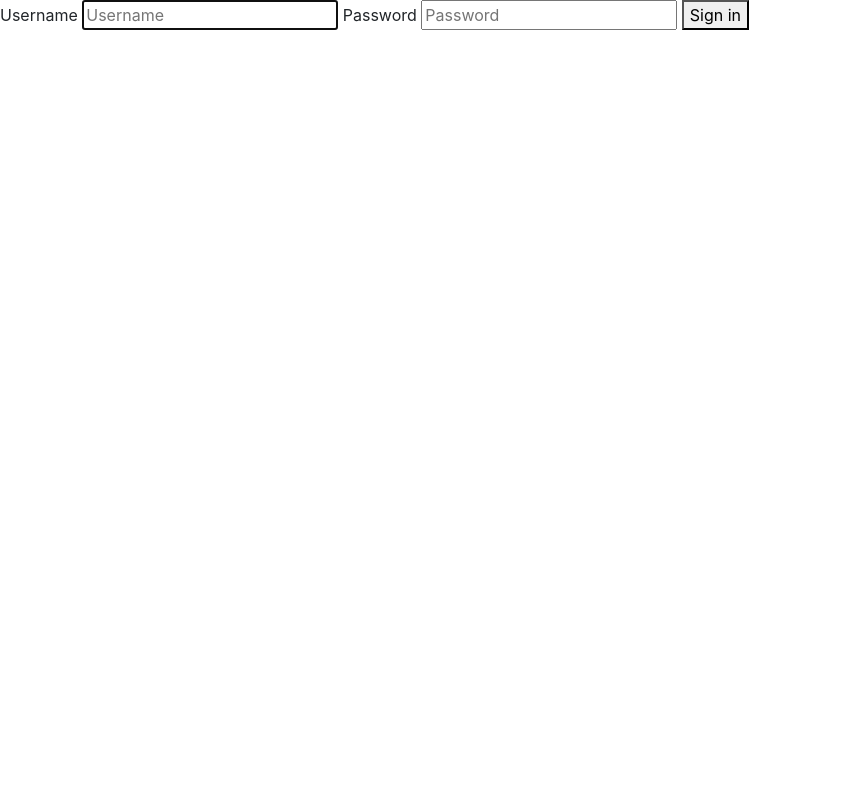
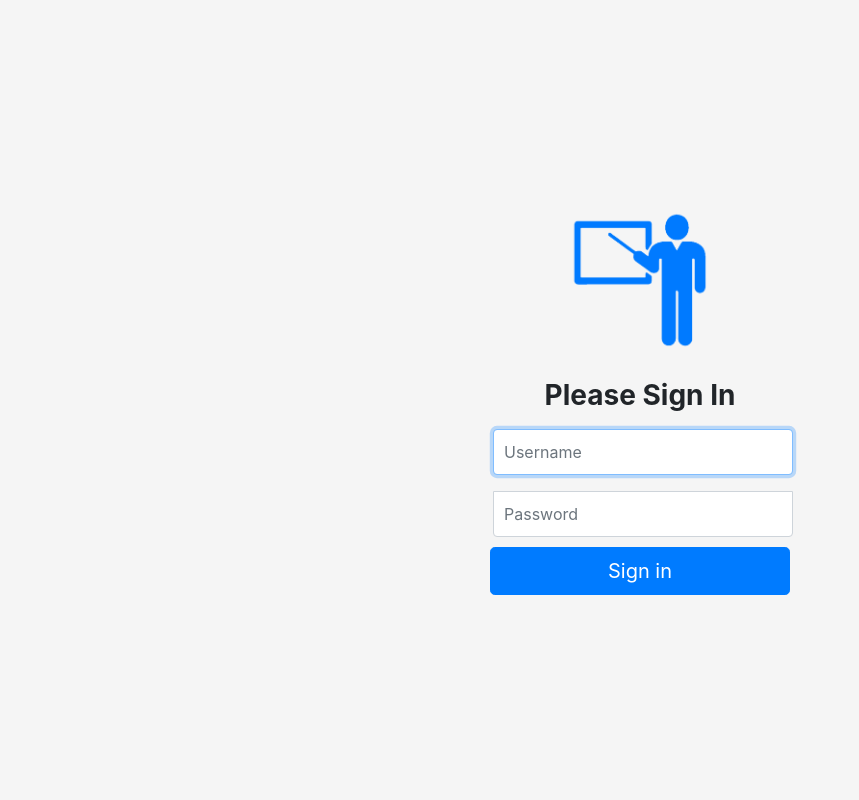
Before and after one commit to piyush-pb/ExamProct, a Django app: page /teacher_signin in a window 1280 px wide. Shown: the whole page, without its empty margins (0-859 px from the left). Run offline with Django 4.2, Linux system fonts and the light colour scheme; some libraries are stand-ins or nearby versions.

Commit message:
Add files via upload

```diff
--- a/templates/teacher_signin.html
+++ b/templates/teacher_signin.html
@@ -1,14 +1,143 @@
-<!DOCTYPE html>
+{% load static %}
+<!doctype html>
 <html lang="en">
+
 <head>
-    <meta charset="UTF-8">
-    <meta http-equiv="X-UA-Compatible" content="IE=edge">
-    <meta name="viewport" content="width=device-width, initial-scale=1.0">
-    <title>Teacher Sign In</title>
-    <link rel="stylesheet" href="https://cdn.jsdelivr.net/npm/bootstrap@4.0.0/dist/css/bootstrap.min.css" integrity="sha384-Gn5384xqQ1aoWXA+058RXPxPg6fy4IWvTNh0E263XmFcJlSAwiGgFAW/dAiS6JXm" crossorigin="anonymous">
+    <title>Teacher's LogIn</title>
+    <!-- Required meta tags -->
+    <meta charset="utf-8">
+    <meta name="viewport" content="width=device-width, initial-scale=1, shrink-to-fit=no">
+
+    <!-- Bootstrap CSS -->
+    <link rel="stylesheet" href="https://stackpath.bootstrapcdn.com/bootstrap/4.4.1/css/bootstrap.min.css"
+        integrity="sha384-Vkoo8x4CGsO3+Hhxv8T/Q5PaXtkKtu6ug5TOeNV6gBiFeWPGFN9MuhOf23Q9Ifjh" crossorigin="anonymous">
+
+
+    <style>
+        html,
+        body {
+            height: 100%;
+        }
+
+        /* ###### Nav bar ###### */
+        /*
+nav{
+    display: block;
+    width: 100%;
+    margin: 0;
+}
+
+nav ul{
+    background-color: #eee;
+    overflow: hidden;
+    margin: 0;
+    padding: 0;
+}
+
+ul.topnav li{
+    list-style: none;
+    float: left;
+}
+
+ul.topnav li.topnav-right{
+    float: right;
+}
+
+ul.topnav li a{
+    display: block;
+    text-decoration: none;
+    min-height: 16px;
+    text-align: center;
+    padding: 14px;
+    color: #666;
+}
+
+ul.topnav li a:hover{
+    background-color: #0080ff;
+    color: #fff;
+} */
+
+        body {
+            display: -ms-flexbox;
+            display: flex;
+            -ms-flex-align: center;
+            align-items: center;
+            padding-top: 40px;
+            padding-bottom: 40px;
+            background-color: #f5f5f5;
+        }
+
+        .form-signin {
+            width: 100%;
+            max-width: 330px;
+            padding: 15px;
+            margin: auto;
+        }
+
+        .form-signin .checkbox {
+            font-weight: 400;
+        }
+
+        .form-signin .form-control {
+            margin: 16px 3px;
+            position: relative;
+            box-sizing: border-box;
+            height: auto;
+            padding: 10px;
+            font-size: 16px;
+        }
+
+        .form-signin .form-control:focus {
+            z-index: 2;
+        }
+
+        .form-signin input[type="email"] {
+            margin-bottom: -1px;
+            border-bottom-right-radius: 0;
+            border-bottom-left-radius: 0;
+        }
+
+        .form-signin input[type="password"] {
+            margin-bottom: 10px;
+            border-top-left-radius: 0;
+            border-top-right-radius: 0;
+        }
+
+        .bd-placeholder-img {
+            font-size: 1.125rem;
+            text-anchor: middle;
+            -webkit-user-select: none;
+            -moz-user-select: none;
+            -ms-user-select: none;
+            user-select: none;
+        }
+
+        @media (min-width: 768px) {
+            .bd-placeholder-img-lg {
+                font-size: 3.5rem;
+            }
+        }
+    </style>
+    <!-- Custom styles for this template -->
+    <link href="signin.css" rel="stylesheet">
+
+    <!-- FONT -->
+    <link rel="preconnect" href="https://fonts.googleapis.com">
+    <link rel="preconnect" href="https://fonts.gstatic.com" crossorigin>
+    <link href="https://fonts.googleapis.com/css2?family=Ubuntu:wght@300;400&display=swap" rel="stylesheet">
+
 </head>
-<body>
-    <form method="post" action="/teacher_signin">
+
+<body class="text-center" font-family: 'Ubuntu' , sans-serif;>
+    <!-- <nav>
+        <ul class="topnav">
+            <li><a href="#home">EXAMPROCTOR</a></li>
+            <li class="topnav-right"><a href="#about">About</a></li>
+            <li class="topnav-right"><a href="#contact">Contact</a></li>
+        </ul>
+    </nav>
+    <hr> -->
+    <form class="form-signin" method="post" action="/teacher_signin">
         {% csrf_token %}
         {% for message in messages %}
             <div class= "alert alert-danger alert-dismissible fade show" role="alert">
@@ -18,15 +147,21 @@
                 </button>
             </div>
         {% endfor %}
-
-        <label for="inputEmail">Username</label>
-        <input type="username" id="inputEmail" name="username" placeholder="Username" required autofocus>
-        <label for="inputPassword">Password</label>
-        <input type="password" id="inputPassword" name="password" placeholder="Password" required >
-        <button type="submit">Sign in</button>
-
+        <img class="mb-4" src="{% static 'images/teacher.png' %}" alt="" width="150" height="150">
+        <h1 class="h3 mb-3 font-weight-normal"><b>Please Sign In</b></h1>
+        <label for="inputEmail" class="sr-only">Username</label>
+        <input type="Username" id="inputEmail" name="username" class="form-control" placeholder="Username" required
+            autofocus>
+        <label for="inputPassword" class="sr-only">Password</label>
+        <input type="password" id="inputPassword" name="password" class="form-control" placeholder="Password" required>
+        <!-- <div class="checkbox mb-3">
+            <label>
+                <input type="checkbox" value="remember-me"> Remember me
+            </label>
+        </div> -->
+        <button class="btn btn-lg btn-primary btn-block" type="submit">Sign in</button>
 
     </form>
+</body>
 
-</body>
 </html>
```
